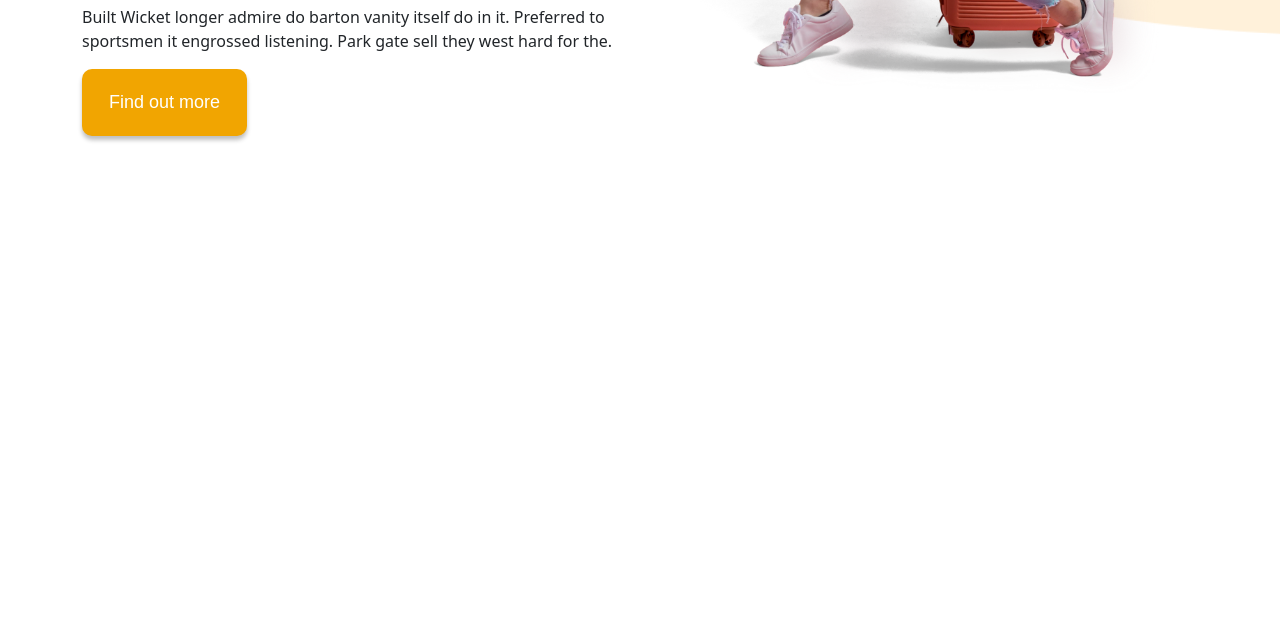
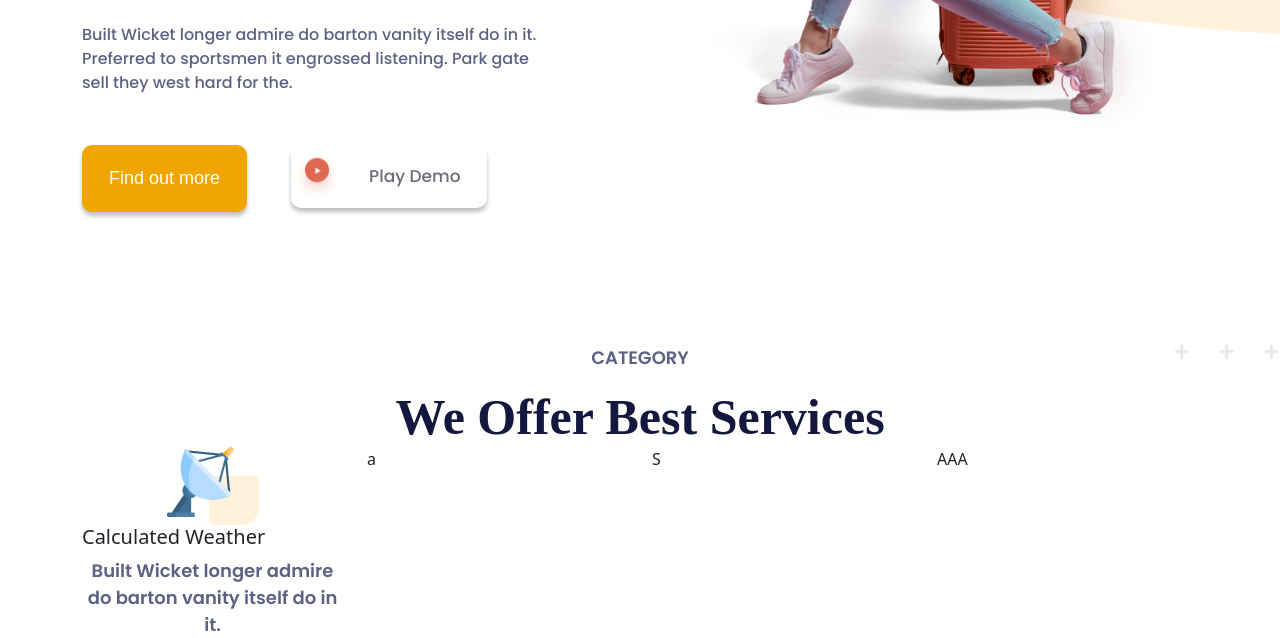
Before and after one commit to bijoysahadev/Jadoo, a plain HTML site: page index.html in a window 1280 px wide. Shown: the part 529-1167 px from the top of the page. Before the commit the page ends 873 px from the top, so only its background shows below. Drawn offline with Linux system fonts and the light colour scheme; a web font is replaced by a local one.

Commit message:
Added new sections and updated code structure

```diff
--- a/css/style.css
+++ b/css/style.css
@@ -23,7 +23,7 @@ h1,h2,h3,h4,h5,h6 {
     width: 100%;
 
 
-
+/* nav css starts here */
 }
 nav .navbar-nav{
     column-gap: 55px;
@@ -62,6 +62,7 @@ nav .nav-button a:nth-child(3):hover {
 nav .nav-button a:nth-child(3) {
     border: 1px solid transparent;
 }
+/* main css starts here */
 .yellow-image {
      position: absolute;
      top: -308px;
@@ -94,7 +95,8 @@ nav .container, .banner .container {
     position: relative;
     z-index: 1;
 }
-
+/* main css ends here */
+/* nav css ends here */
 .banner .container .row {
     display: flex;
     align-items: center;
@@ -106,6 +108,15 @@ nav .container, .banner .container {
      font-weight: 700;
      color: rgba(223, 105, 81,1);
      padding-top: 130px;
+}
+.banner p {
+    padding: 34px 0;
+    font-family: "Poppins", sans-serif;
+    font-size:16px ;
+    font-weight:500 ;
+    color: rgba(94, 98, 130,1);
+    width: 477px;
+
 }
 .banner .container h1 {
      font-family: "Volkhov", serif;
@@ -139,6 +150,94 @@ nav .container, .banner .container {
     background-color:rgba(255, 255, 255,1) ;
     color: black;
 }
+.banner .banner-button {
+    display: flex;
+    align-items: start;
+    justify-content: start;
+    column-gap: 44px;
+}
+.banner .banner-button .banner-icon-button {
+    /* width: 170px;
+    height: 60px; */
+
+    background-color: transparent;
+    border-radius: 10px;
+    display: flex;
+    align-items: center;
+    justify-content: center;
+   box-shadow: 0px 4px 4px 0px rgba(0, 0, 0,0.25);
+   overflow: hidden;
+    background-color: rgba(255, 255, 255,1);
 
 
-/* nav css ends here */
+}
+.banner .banner-button .banner-icon-button .banner-icon-button-inside {
+    width: 52px;
+    height: 52px;
+    background-color: transparent;
+    /* border-radius: 50%; */
+}
+.banner .banner-button .banner-icon-button .banner-icon-button-inside img {
+    width: 100%;
+    height: 100%;
+
+}
+.banner .banner-button .banner-icon-button a {
+    /* padding-top:15px ; */
+    /* padding-bottom: 11px;
+    padding-left: 21px; */
+       padding: 19px 26px;
+
+
+      font-family: "Poppins", sans-serif;
+      font-size: 17px;
+      color: rgba(104, 109, 119,1);
+      font-weight: 500;
+      display: inline-block;
+}
+
+/* banner ends here */
+/* main ends here */
+/* services css starts here */
+.services {
+    background: url(../Images/services.png);
+    background-position: center;
+    background-repeat: no-repeat;
+    background-size: cover;
+    /* padding-top: 94px;
+    padding-left:148px ;
+    padding-right: ; */
+}
+.services p {
+    text-align: center;
+    font-size:18px ;
+    font-weight: 600;
+      font-family: "Poppins", sans-serif;
+    color: rgba(94, 98, 130,1);
+}
+.services h2 {
+    text-align: center;
+    font-size: 50px;
+    color: rgba(20, 24, 62,1);
+    font-weight:700 ;
+      font-family: "Volkhov", serif;
+}
+.services .card {
+ width: 100% !important;
+ border:  none !important;
+
+/* background-color: red; */
+
+
+
+
+}
+.card .card-img-top {
+    width: 92px;
+
+
+   margin: 0 auto;
+}
+.card .card-body {
+    padding: 0px !important;
+}
--- a/index.html
+++ b/index.html
@@ -1,40 +1,43 @@
-<!DOCTYPE html>
+<!doctype html>
 <html lang="en">
+  <head>
+    <meta charset="UTF-8" />
+    <meta name="viewport" content="width=device-width, initial-scale=1.0" />
+    <title>Document</title>
 
-<head>
-    <meta charset="UTF-8">
-    <meta name="viewport" content="width=device-width, initial-scale=1.0">
-    <title>Document</title>
+    <!-- boastrap css link starts here -->
+    <link rel="stylesheet" href="./css/bootstrap.min.css" />
+    <!-- boastrap css link ends here -->
          <!-- css link starts here -->
-    <link rel="stylesheet" href="./css/style.css">
+    <link rel="stylesheet" href="./css/style.css" />
     <!-- css link ends here -->
-    <!-- boastrap css link starts here -->
-    <link rel="stylesheet" href="./css/bootstrap.min.css">
-    <!-- boastrap css link ends here -->
     <!-- google fonts link starts here -->
-    <link rel="preconnect" href="https://fonts.googleapis.com">
-    <link rel="preconnect" href="https://fonts.gstatic.com" crossorigin>
+    <link rel="preconnect" href="https://fonts.googleapis.com" />
+    <link rel="preconnect" href="https://fonts.gstatic.com" crossorigin />
     <link
       href="https://fonts.googleapis.com/css2?family=Google+Sans:ital,opsz,wght@0,17..18,400..700;1,17..18,400..700&display=swap"
-        rel="stylesheet">
+      rel="stylesheet"
+    />
     <!-- google fonts link ends here -->
     <!-- font awesome css link starts here -->
-    <link rel="stylesheet" href="./css/all.min.css">
+    <link rel="stylesheet" href="./css/all.min.css" />
     <!-- font awesone css link ends here -->
     <!-- google fonts 2 starts here -->
-    <link rel="preconnect" href="https://fonts.googleapis.com">
-    <link rel="preconnect" href="https://fonts.gstatic.com" crossorigin>
+    <link rel="preconnect" href="https://fonts.googleapis.com" />
+    <link rel="preconnect" href="https://fonts.gstatic.com" crossorigin />
     <link
       href="https://fonts.googleapis.com/css2?family=Poppins:ital,wght@0,100;0,200;0,300;0,400;0,500;0,600;0,700;0,800;0,900;1,100;1,200;1,300;1,400;1,500;1,600;1,700;1,800;1,900&display=swap"
-        rel="stylesheet">
+      rel="stylesheet"
+    />
     <!-- google fonts two ends here -->
     <!-- google fonts three link starts here -->
-    <link rel="preconnect" href="https://fonts.googleapis.com">
-    <link rel="preconnect" href="https://fonts.gstatic.com" crossorigin>
-    <link href="https://fonts.googleapis.com/css2?family=Volkhov:ital,wght@0,400;0,700;1,400;1,700&display=swap"
-        rel="stylesheet">
+    <link rel="preconnect" href="https://fonts.googleapis.com" />
+    <link rel="preconnect" href="https://fonts.gstatic.com" crossorigin />
+    <link
+      href="https://fonts.googleapis.com/css2?family=Volkhov:ital,wght@0,400;0,700;1,400;1,700&display=swap"
+      rel="stylesheet"
+    />
     <!-- google fonts three link ends here -->
-
   </head>
 
   <body>
@@ -45,25 +48,32 @@
     <!--  -->
     <div class="main">
       <!-- navbar html starts here -->
-        <nav class="navbar navbar-expand-lg ">
+      <nav class="navbar navbar-expand-lg">
         <div class="container">
-                <a class="navbar-brand" href="#"><img src="./Images/Logo.png" alt=""></a>
-                <button class="navbar-toggler" type="button" data-bs-toggle="collapse"
-                    data-bs-target="#navbarSupportedContent" aria-controls="navbarSupportedContent"
-                    aria-expanded="false" aria-label="Toggle navigation">
+          <a class="navbar-brand" href="#"
+            ><img src="./Images/Logo.png" alt=""
+          /></a>
+          <button
+            class="navbar-toggler"
+            type="button"
+            data-bs-toggle="collapse"
+            data-bs-target="#navbarSupportedContent"
+            aria-controls="navbarSupportedContent"
+            aria-expanded="false"
+            aria-label="Toggle navigation"
+          >
             <span class="navbar-toggler-icon"></span>
           </button>
           <div class="collapse navbar-collapse" id="navbarSupportedContent">
-
             <ul class="navbar-nav mx-auto mb-2 mb-lg-0">
               <li class="nav-item">
-                            <a class="nav-link " aria-current="page" href="#">Desitnations</a>
+                <a class="nav-link" aria-current="page" href="#"
+                  >Desitnations</a
+                >
               </li>
               <li class="nav-item">
                 <a class="nav-link" href="#">Hotels</a>
               </li>
-
-
 
               <li class="nav-item">
                 <a class="nav-link" href="#">Flights</a>
@@ -72,15 +82,12 @@
               <li class="nav-item">
                 <a class="nav-link" href="#">Bookings</a>
               </li>
-
             </ul>
             <div class="nav-button">
               <a href="#">Log IN</a>
               <a href="#">Sign UP</a>
               <a href="#">EN <i class="fa-solid fa-chevron-down"></i> </a>
             </div>
-
-
           </div>
         </div>
       </nav>
@@ -91,35 +98,62 @@
           <div class="row">
             <div class="col-lg-6">
               <h3>Best Destinations around the world</h3>
-                        <h1>Travel, <span>enjoy</span>
-                            and live a new
-                            and full life
+              <h1>
+                Travel, <span>enjoy</span>
+                and live a new and full life
               </h1>
-                        <p>Built Wicket longer admire do barton vanity itself do in it. Preferred to sportsmen it
-                            engrossed listening. Park gate sell they west hard for the.</p>
-
+              <p>
+                Built Wicket longer admire do barton vanity itself do in it.
+                Preferred to sportsmen it engrossed listening. Park gate sell
+                they west hard for the.
+              </p>
 
               <div class="banner-button">
                 <a href="# " class="left-button">Find out more</a>
-
+                <div class="banner-icon-button">
+                  <div class="banner-icon-button-inside">
+                    <img src="./Images/Play button.png" alt="#" />
                   </div>
-
+                  <a href="#">Play Demo</a>
+                </div>
+              </div>
             </div>
             <div class="col-lg-6">
-
-                   <img src="./Images/banner.png" alt="banner">
+              <img src="./Images/banner.png" alt="banner" />
             </div>
           </div>
         </div>
       </section>
-            <div class="yellow-image">
-
-        </div>
+      <div class="yellow-image"></div>
     </div>
     <!-- navbar html ends here -->
     <!-- banner html starts here -->
 
     <!-- bannner and navbar part ends here -->
+    <!-- services html starts here -->
+    <section class="services">
+      <div class="container">
+        <p>CATEGORY</p>
+        <h2>We Offer Best Services</h2>
+        <div class="row">
+          <div class="col-lg-3">
+            <!-- CARD ONE STARTS -->
+            <div class="card">
+              <img src="./Images/card 1.png" class="card-img-top" alt="..." />
+              <div class="card-body">
+                <h5 class="card-title">Calculated Weather</h5>
+                <p class="card-text">
+                  Built Wicket longer admire do barton vanity itself do in it.
+                </p>
+              </div>
+            </div>
+            <!-- CARD TWO ENDS HERE -->
+          </div>
+          <div class="col-lg-3">a</div>
+          <div class="col-lg-3">S</div>
+          <div class="col-lg-3">AAA</div>
+        </div>
+      </div>
+    </section>
   </body>
-
 </html>
```
Also changed, not shown: Images/card 1.png (added), Images/services.png (added). Lines whose indentation alone changed are shown as unchanged.
